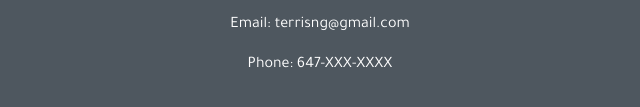
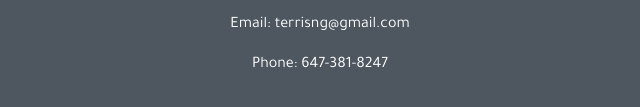
Before and after one commit to terrisng/terrisng-portolio, a plain HTML site: page process-page.html in a window 1280 px wide. Shown: the part 6985-7092 px from the top of the page, 320-960 px from the left. Drawn offline with nearby package versions, Linux system fonts and the light colour scheme; no server answers.

Commit message:
Update process-page.html

```diff
--- a/process-page.html
+++ b/process-page.html
@@ -371,7 +371,7 @@
 				<div class="col-12">
 					<p class="align-items-center">Website Designed by Terris Ng</p>
 					<p>Email: terrisng@gmail.com</p>
-					<p>Phone: 647-XXX-XXXX</p>
+					<p>Phone: 647-381-8247</p>
 				</div>
 			</div>
 		</div>
```
